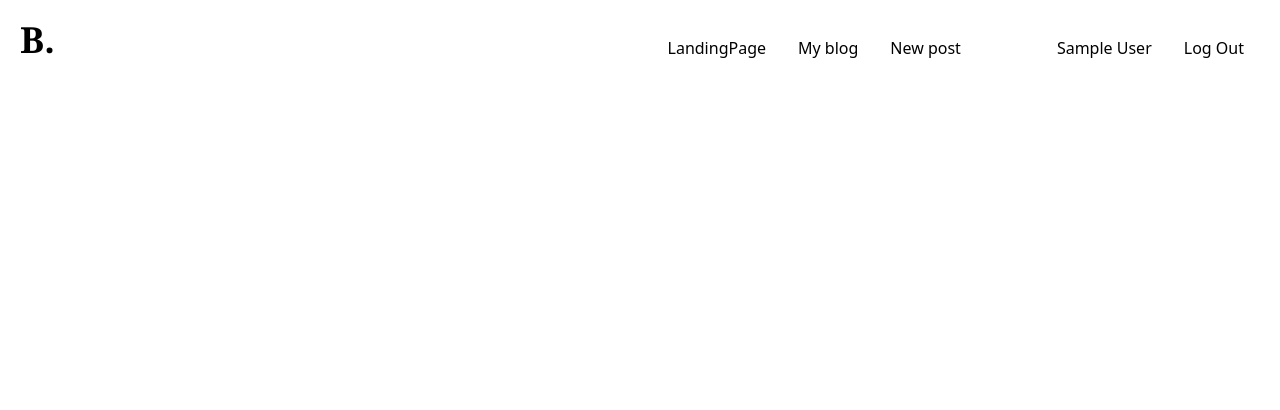
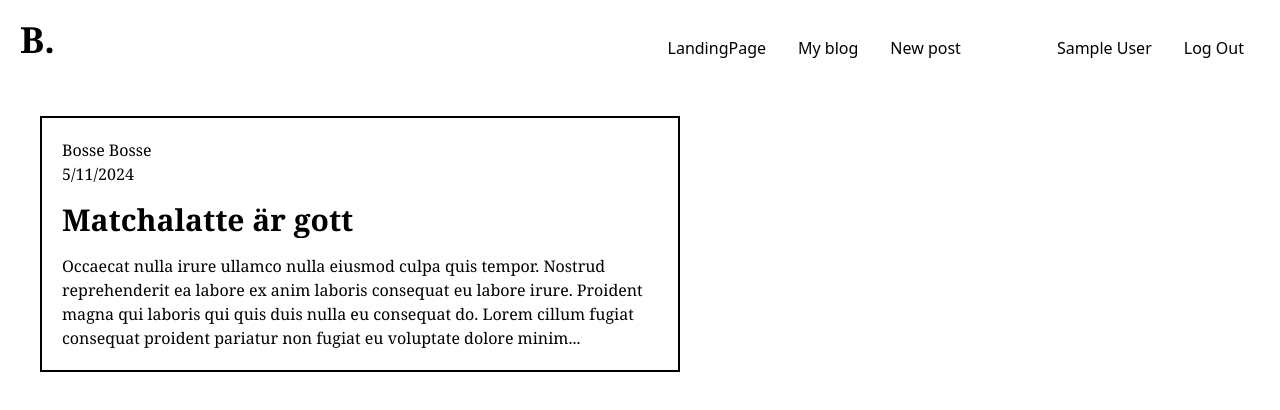
Before and after one commit to Fredtorn/Blog_react, a React (Vite) app: page /post/1 in a window 1280 px wide. Shown: the top 410 px of the page. Built offline with nearby package versions, Linux system fonts and the light colour scheme; no server answers; sample sign-in values are in the browser's storage.

Commit message:
added read more page by id

```diff
--- a/src/App.jsx
+++ b/src/App.jsx
@@ -6,6 +6,7 @@ import NewBlogPostPage from './Pages/NewPost/NewBlogPostPage'
 import Login from "./Pages/Login/Login";
 import PrivateRoutes from "./Context/PrivetRoutes";
 import Register from "./Pages/Register/Register";
+import IndividualBlogPost from "./Components/IndividualBlogPost";
 
 function App() {
 
@@ -17,6 +18,7 @@ function App() {
           <Route path="/" element={<LandingPage />}>Landing Page</Route>
           <Route path="/myblog" element={<MyBlog />}>My blog</Route>
           <Route path="/newpost" element={<NewBlogPostPage />}>New post</Route>
+          <Route path="/post/:id" element={<IndividualBlogPost />} />
         </Route>
 
         <Route path="/login" element={<Login />} />
--- a/src/Components/BlogPostCard.jsx
+++ b/src/Components/BlogPostCard.jsx
@@ -1,23 +1,19 @@
-import { useBlog } from "../Context/BlogContext"
+import React from "react";
+import { Link } from "react-router-dom";
 
-const BlogPostCard = () => {
+const BlogPostCard = ({ id, date, text, title, author }) => {
 
-    const { blogPosts } = useBlog();
 
     return (
         <div >
-            {blogPosts.map((blogPost) => (
-                <div className="border-2 border-solid border-black w-1/2 m-10 p-5 font-serif ">
-                    <div key={blogPost.id}>
-                        <h4 className="font-medium">{blogPost.author}</h4>
-                        <p>{blogPost.date}</p>
-                        <h2 className="text-3xl font-semibold mt-4 mb-4 overflow-auto" >{blogPost.title}</h2>
-                        <p>{blogPost.text}</p>
-                        <button className="mt-4 text-xs underline font-semibold">Read more</button>
-                    </div>
-                </div>
+            <div key={id} className="border-2 border-solid border-black w-1/2 m-10 p-5 font-serif ">
+                <h4 className="font-medium">{author}</h4>
+                <p>{date}</p>
+                <h2 className="text-3xl font-semibold mt-4 mb-4 overflow-auto" >{title}</h2>
+                <p>{text}</p>
+                <Link to={`/post/${id}`} className="underline">Read More</Link>
+            </div>
 
-            ))}
         </div>
 
     );
--- a/src/Components/BlogPostForm.jsx
+++ b/src/Components/BlogPostForm.jsx
@@ -13,7 +13,7 @@ const NewBlogPostForm = ({ onAddOrEdit, existingPost }) => {
     const handleSubmit = (ev) => {
         ev.preventDefault();
 
-        const id = blogPosts.length ? blogPosts[blogPosts.length - 1].id + 1 : 1
+        const id = blogPosts.length > 0 ? Math.max(...blogPosts.map(post => post.id)) + 1 : 1;
         const author = currentUser.email;
         const date = GetDate();
 
@@ -23,6 +23,7 @@ const NewBlogPostForm = ({ onAddOrEdit, existingPost }) => {
         setText('');
 
         window.location.href = "/";
+
 
     };
 
--- /dev/null
+++ b/src/Components/IndividualBlogPost.jsx
@@ -0,0 +1,26 @@
+import React from "react";
+import { useParams } from "react-router-dom";
+import { useBlog } from "../Context/BlogContext"
+
+const IndividualBlogPost = () => {
+
+    const { id } = useParams();
+    const { blogPosts } = useBlog();
+    const post = blogPosts.find(post => post.id === parseInt(id));
+
+    if (!post) {
+        return <div>Post not found</div>;
+    }
+
+    return (
+        <div key={post.id} className="border-2 border-solid border-black w-1/2 m-10 p-5 font-serif ">
+            <h4 className="font-medium">{post.author}</h4>
+            <p>{post.date}</p>
+            <h2 className="text-3xl font-semibold mt-4 mb-4 overflow-auto" >{post.title}</h2>
+            <p>{post.text}</p>
+        </div>
+    );
+
+}
+
+export default IndividualBlogPost
--- a/src/Pages/LandingPage/LandingPage.jsx
+++ b/src/Pages/LandingPage/LandingPage.jsx
@@ -1,10 +1,14 @@
 import BlogPostCard from "../../Components/BlogPostCard";
+import { useBlog } from "../../Context/BlogContext";
 
 const LandingPage = () => {
 
+    const { blogPosts } = useBlog();
     return (
         <main>
-            <BlogPostCard />
+            {blogPosts.map(post => (
+                <BlogPostCard id={post.id} author={post.author} title={post.title} text={post.text} date={post.date} />
+            ))}
         </main>
     );
 };
--- a/src/Pages/MyBlog/MyBlog.jsx
+++ b/src/Pages/MyBlog/MyBlog.jsx
@@ -5,14 +5,13 @@ import BlogPostCard from "../../Components/BlogPostCard";
 const MyBlog = () => {
 
     const { blogPosts } = useBlog();
-    const { userName } = useAuth();
+    const { currentUser } = useAuth();
 
-    const userBlogPosts = blogPosts.filter(post => post.author === userName);
-
+    const userBlogPosts = blogPosts.filter(post => post.author === currentUser.email);
     return (
         <main>
             {userBlogPosts.map(post => (
-                <BlogPostCard key={post.id} post={post} />
+                <BlogPostCard id={post.id} author={post.author} title={post.title} text={post.text} date={post.date} />
             ))}
         </main>
     )
```
